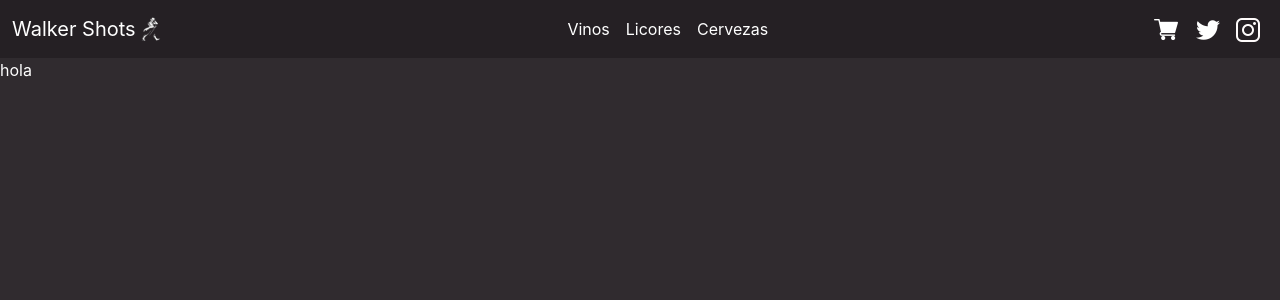
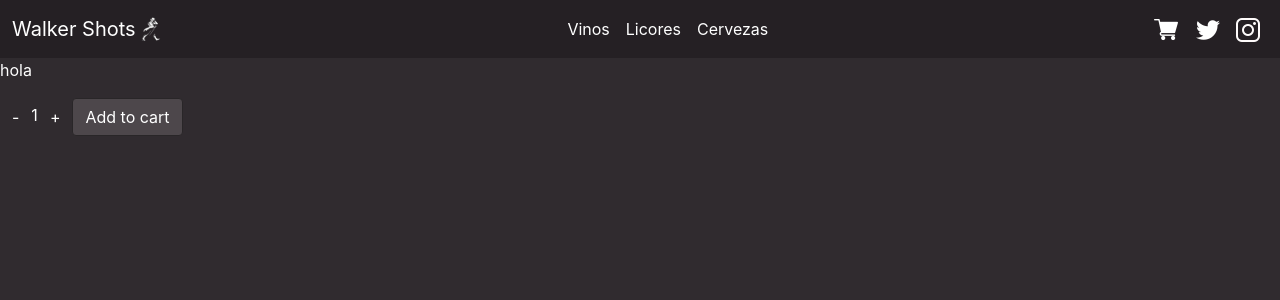
Before and after one commit to Federexi/Walker-shots, a React (Create React App) app: page / in a window 1280 px wide. Shown: the top 300 px of the page. Built offline with nearby package versions, Linux system fonts and the light colour scheme.

Commit message:
Agrego función para sumar y sacar productos
Desafío: contador con botón

```diff
--- a/src/App.css
+++ b/src/App.css
@@ -1,5 +1,6 @@
 body {
     background-color: #302b2f;
+    color: #fff;
 }
 
 .nav-fondo {
@@ -10,3 +11,30 @@ body {
     margin-top: 11px;
     margin-right: 10px;
 }
+
+.resta, .suma {
+    background: none;
+    border: none;
+}
+
+.resta:hover, .suma:hover {
+    background-color: #6b5d68;
+    border-color: #292628;
+}
+
+.resta:focus, .suma:focus, .agregar:focus {
+    background: none;
+    border: none;
+    box-shadow: none;
+    outline: none;
+}
+
+.agregar {
+    background-color: #4d474b;
+    border-color: #292628;
+}
+
+.agregar:hover {
+    background-color: #72696f;
+    border-color: #292628;
+}
--- /dev/null
+++ b/src/components/ItemCount.js
@@ -0,0 +1,34 @@
+import { useState} from 'react';
+
+function ItemCount({stock, initial, onAdd}) {
+    const [number, setNumber] = useState(1);
+
+    const handleNumberSum = () => {
+        if(number >= 5){
+            return
+        }
+        setNumber(number+1)
+    }
+
+    const handleNumberMin = () => {
+        if(number <= 1){
+            return
+        }
+        setNumber(number-1)
+    }
+
+    const addToCart = () => {
+        alert(`Has añadido ${number} productos`)
+    }
+
+    return (
+        <div className="d-grid gap-2 d-md-block">
+            <button className="btn btn-primary resta" type="button" onClick={handleNumberMin}>-</button>
+            {number}
+            <button className="btn btn-primary suma" type="button" onClick={handleNumberSum}>+</button>
+            <button className="btn btn-primary agregar" type="button" onClick={addToCart}>Add to cart</button>
+        </div>
+ )
+}
+
+export default ItemCount;
--- a/src/components/ItemListContainer.js
+++ b/src/components/ItemListContainer.js
@@ -1,8 +1,13 @@
+import ItemCount from './ItemCount';
+
 const Blanco = { color: 'white' };
 
 function ItemListContainer(props){
     return (
+        <div>
         <p style={Blanco} >{props.greeting}</p>
+        <ItemCount/>
+        </div>
     );
 }
 
```
